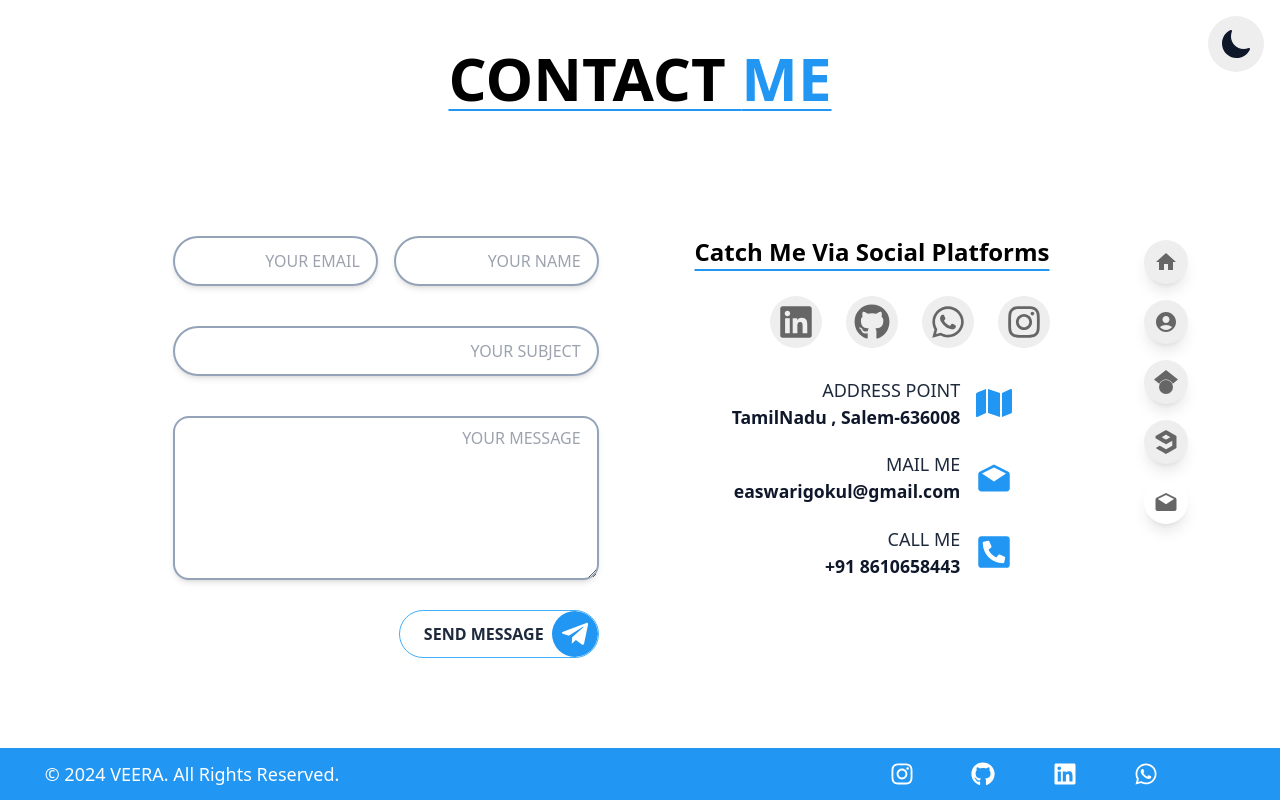
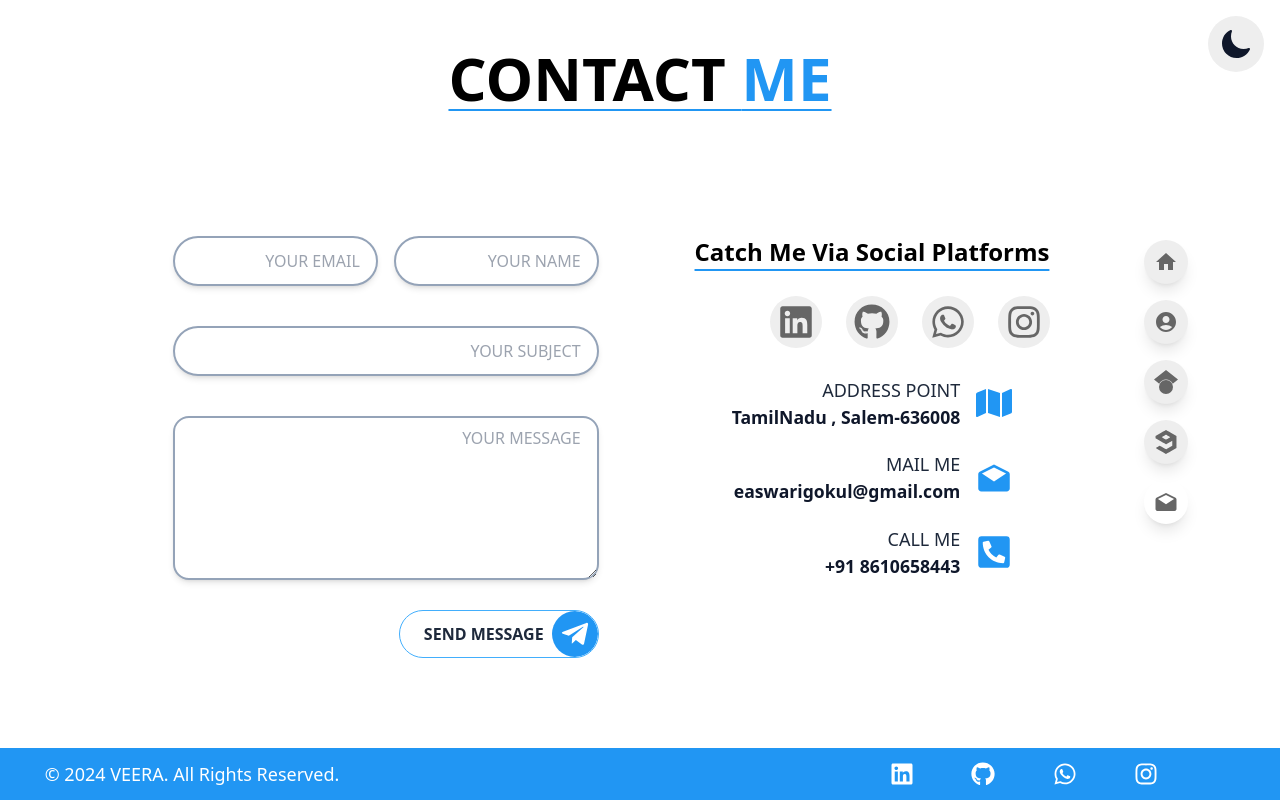
Before and after one commit to VeeraGokulRaj/Portfolio, a React (Create React App) app: page /Portfolio/contact in a window 1280 px wide. Built offline with nearby package versions, Linux system fonts and the light colour scheme.

Commit message:
Icon order changed

```diff
--- a/src/component/Footer.js
+++ b/src/component/Footer.js
@@ -8,11 +8,12 @@ function Footer() {
           © 2024 VEERA. All Rights Reserved.
         </h1>
         <div className="flex w-[30%] justify-evenly mr-[5%]">
+
           <a
-            href="https://www.instagram.com/_.v_.e_.e_.r_.a_/"
-            class="text-xl half-nav-bt-sm:xl md:text-2xl text-white text-center hover:text-slate-300 ease-in duration-200"
+            href="https://www.linkedin.com/in/veeragokulraj/"
+            class="text-xl half-nav-bt-sm:xl md:text-2xl text-white text-center hover:text-slate-200 ease-in duration-300"
           >
-            <FaInstagram />
+            <FaLinkedin />
           </a>
           <a
             href="https://github.com/VeeraGokulRaj"
@@ -21,16 +22,16 @@ function Footer() {
             <FaGithub />
           </a>
           <a
-            href="https://www.linkedin.com/in/veeragokulraj/"
-            class="text-xl half-nav-bt-sm:xl md:text-2xl text-white text-center hover:text-slate-200 ease-in duration-300"
-          >
-            <FaLinkedin />
-          </a>
-          <a
             href="https://api.whatsapp.com/send?phone=8610658443&text=Hai VEERA "
             class="text-xl half-nav-bt-sm:xl md:text-2xl text-white text-center hover:text-slate-200 ease-in duration-300"
           >
             <FaWhatsapp />
+          </a>
+          <a
+            href="https://www.instagram.com/_.v_.e_.e_.r_.a_/"
+            class="text-xl half-nav-bt-sm:xl md:text-2xl text-white text-center hover:text-slate-300 ease-in duration-200"
+          >
+            <FaInstagram />
           </a>
         </div>
       </div>
```
